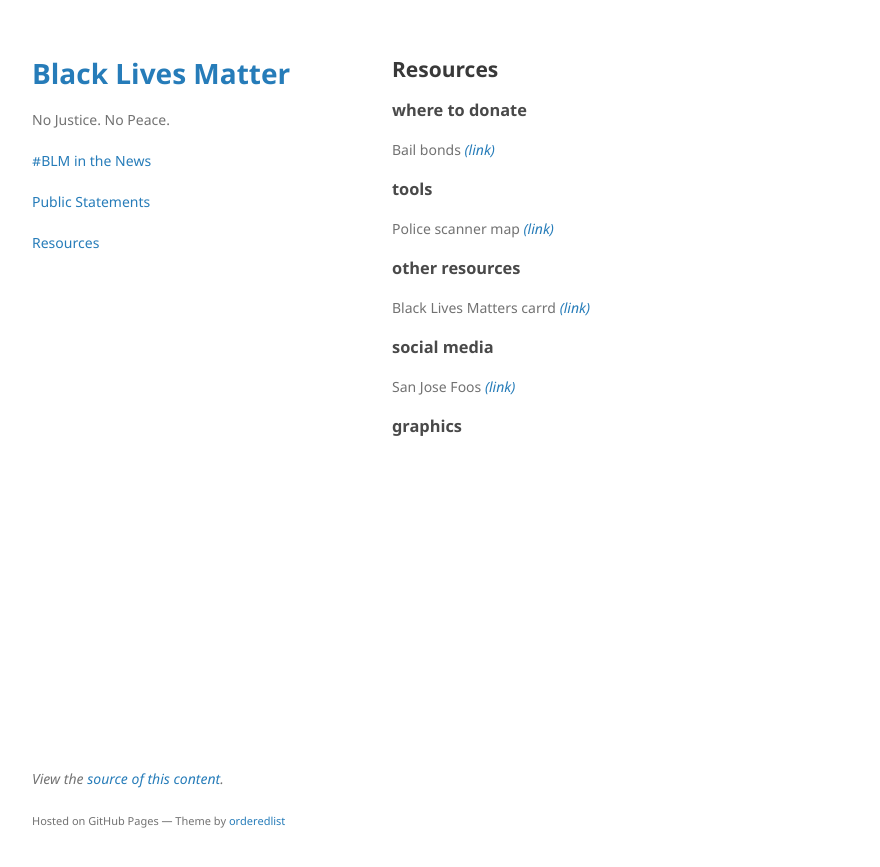
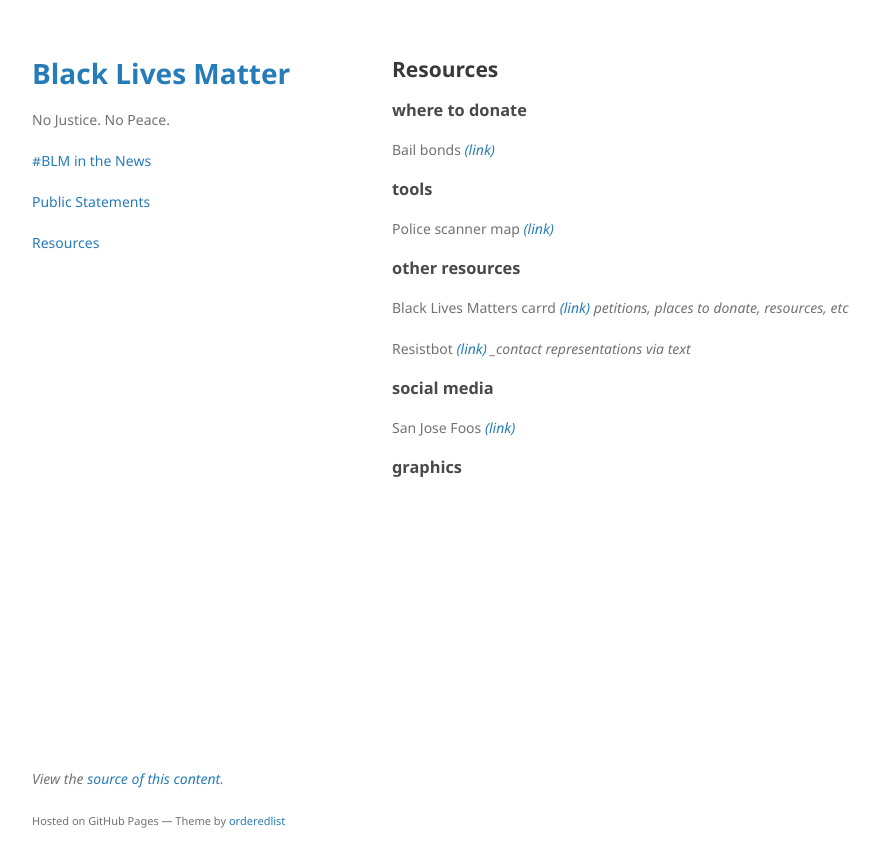
Before and after one commit to nojusticenopeace/nojusticenopeace.github.io, a Jekyll site: the page built from resources.md, in a window 1280 px wide. Shown: the top 867 px of the page, without its empty margins (178-1058 px from the left). Built offline with Jekyll 4.4.1, drawn with Linux system fonts in a browser that asks for light colours.

Commit message:
Update resources.md

```diff
--- a/resources.md
+++ b/resources.md
@@ -15,6 +15,10 @@ Police scanner map _[(link)](https://scanmap.frnsys.com)_
 ### other resources
 
 Black Lives Matters carrd _[(link)](https://blacklivesmatter.carrd.co)_
+_petitions, places to donate, resources, etc_
+
+Resistbot _[(link)](https://resist.bot/)
+_contact representations via text_
 
 ### social media
 
```
